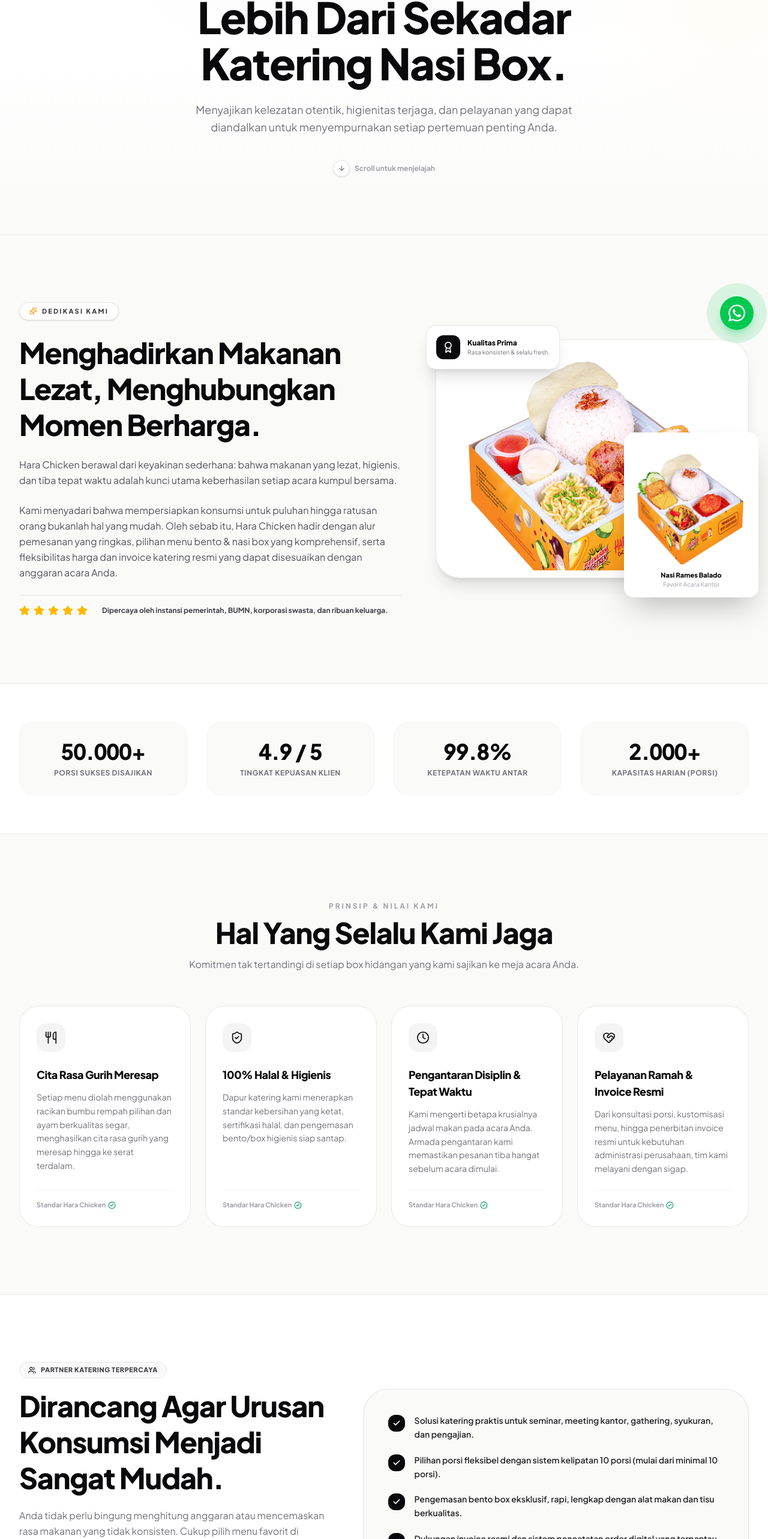
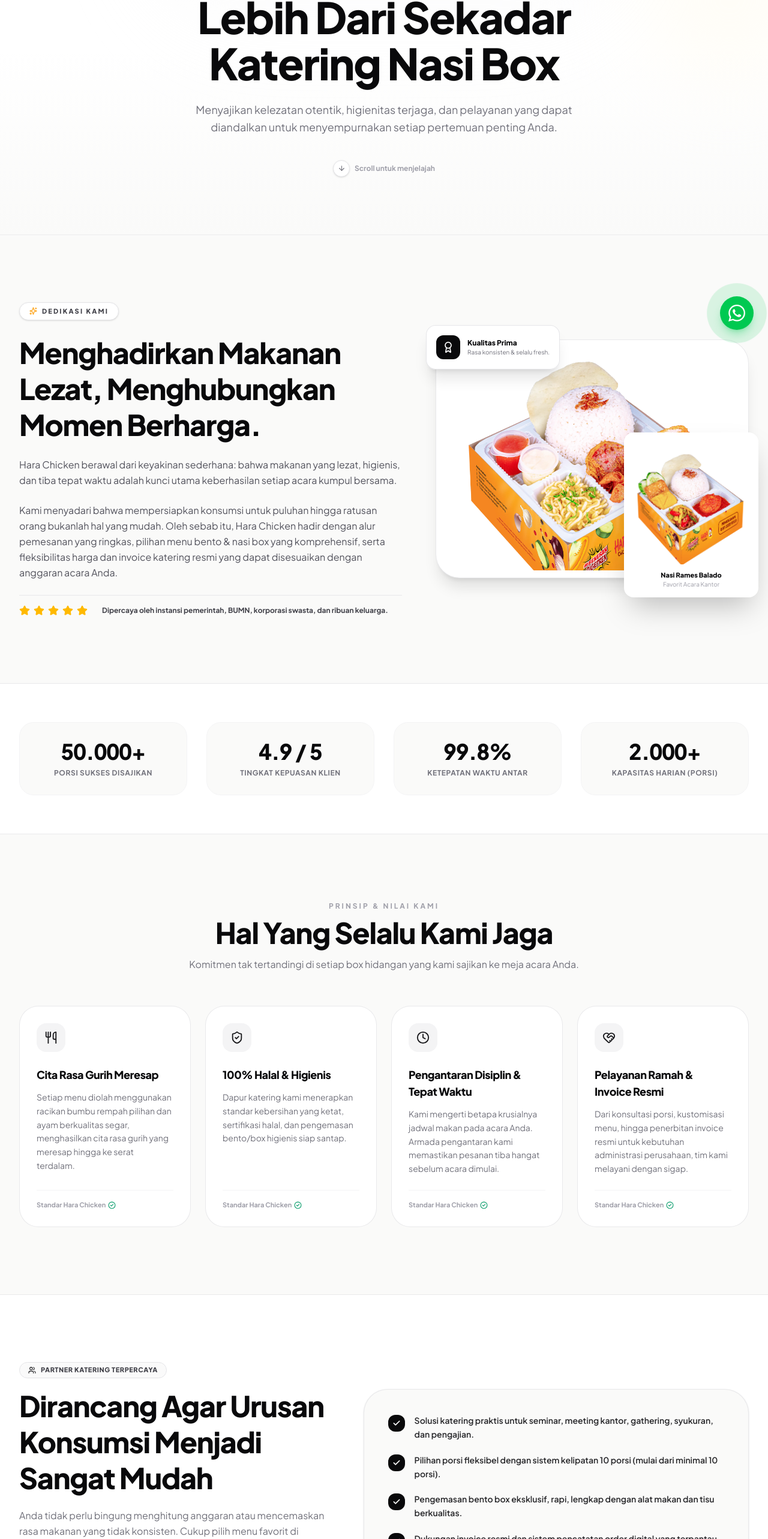
Before and after one commit to anggarchmdi/harabox, a React (Vite) app in the folder frontend/: page /tentang-kami in a window 1280 px wide. Shown: the part 226-2792 px from the top of the page at 60% size. Built offline with nearby package versions, Linux system fonts and the light colour scheme; no server answers.

Commit message:
refactor: delete "."

```diff
--- a/frontend/src/pages/CaraPesan.tsx
+++ b/frontend/src/pages/CaraPesan.tsx
@@ -105,7 +105,7 @@ export default function CaraPesan() {
       {/* Header */}
       <Summary
         eyebrow="PANDUAN PEMESANAN KATERING"
-        title="Pesan Katering Praktis Tanpa Ribet."
+        title="Pesan Katering Praktis Tanpa Ribet"
         description="Mulai dari memilih menu, menentukan jumlah porsi, hingga menerima invoice resmi katering via WhatsApp dalam hitungan menit."
       />
 
@@ -189,7 +189,7 @@ export default function CaraPesan() {
               </div>
 
               <h2 className="text-3xl font-black tracking-tight text-zinc-950 sm:text-4xl lg:text-5xl leading-tight">
-                Harga Ditentukan Tim Kami, Invoice Resmi Langsung di WhatsApp Anda.
+                Harga Ditentukan Tim Kami, Invoice Resmi Langsung di WhatsApp Anda
               </h2>
 
               <p className="text-sm sm:text-base leading-relaxed text-zinc-500">
@@ -295,7 +295,7 @@ export default function CaraPesan() {
               </div>
 
               <h2 className="mt-4 text-3xl font-black tracking-tight text-zinc-950 sm:text-4xl lg:text-5xl leading-tight">
-                Pilih Menu Katering Favorit Anda Sekarang.
+                Pilih Menu Katering Favorit Anda Sekarang
               </h2>
 
               <p className="mt-4 text-sm sm:text-base leading-relaxed text-zinc-500 max-w-2xl">
--- a/frontend/src/pages/TentangKami.tsx
+++ b/frontend/src/pages/TentangKami.tsx
@@ -179,7 +179,7 @@ export default function TentangKami() {
       {/* Header */}
       <Summary
         eyebrow="TENTANG HARA CHICKEN"
-        title="Lebih Dari Sekadar Katering Nasi Box."
+        title="Lebih Dari Sekadar Katering Nasi Box"
         description="Menyajikan kelezatan otentik, higienitas terjaga, dan pelayanan yang dapat diandalkan untuk menyempurnakan setiap pertemuan penting Anda."
       />
 
@@ -364,7 +364,7 @@ export default function TentangKami() {
               </div>
 
               <h2 className="mt-4 text-3xl font-black tracking-tight text-zinc-950 sm:text-5xl leading-tight">
-                Dirancang Agar Urusan Konsumsi Menjadi Sangat Mudah.
+                Dirancang Agar Urusan Konsumsi Menjadi Sangat Mudah
               </h2>
 
               <p className="mt-5 text-sm sm:text-base leading-relaxed text-zinc-500">
@@ -428,7 +428,7 @@ export default function TentangKami() {
               </div>
 
               <h2 className="mt-4 text-3xl font-black tracking-tight text-zinc-950 sm:text-4xl lg:text-5xl leading-tight">
-                Rencanakan Konsumsi Acara Anda Bersama Kami.
+                Rencanakan Konsumsi Acara Anda Bersama Kami
               </h2>
 
               <p className="mt-4 text-sm sm:text-base leading-relaxed text-zinc-500 max-w-2xl">
```
